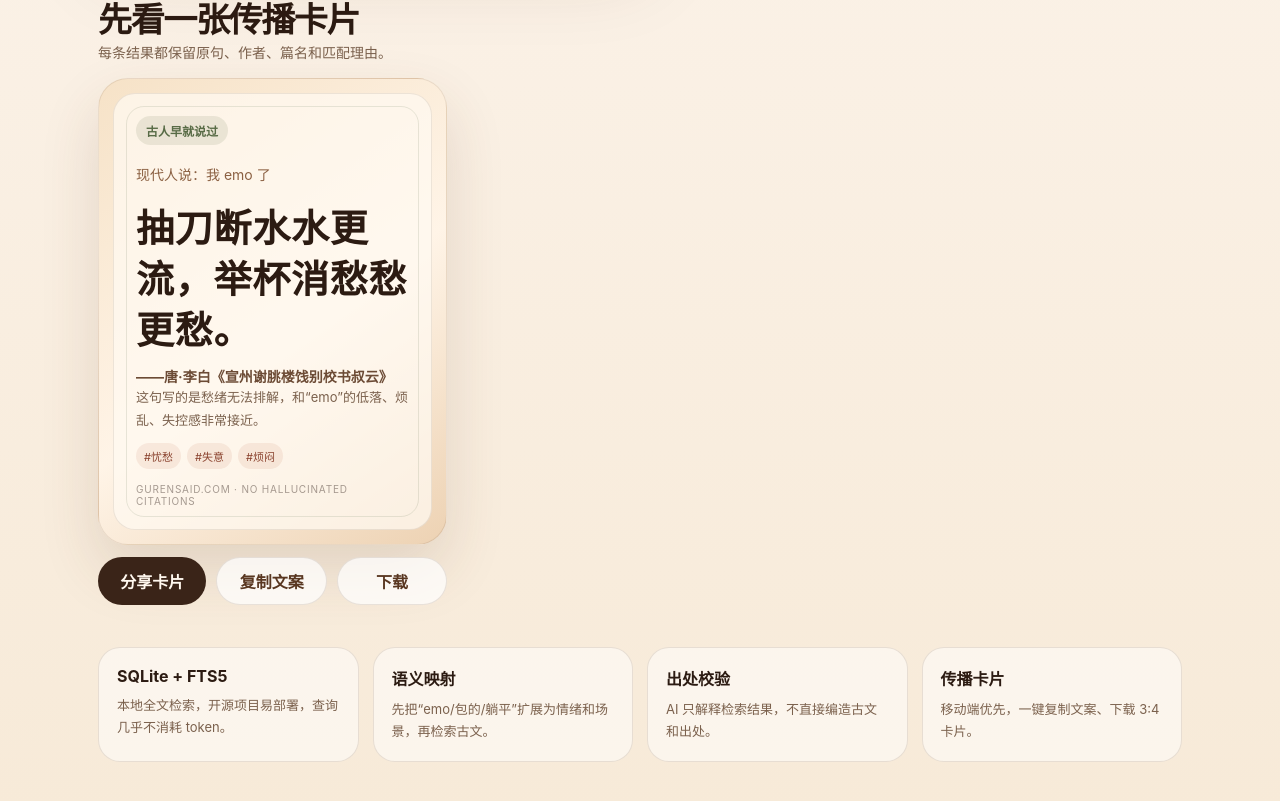
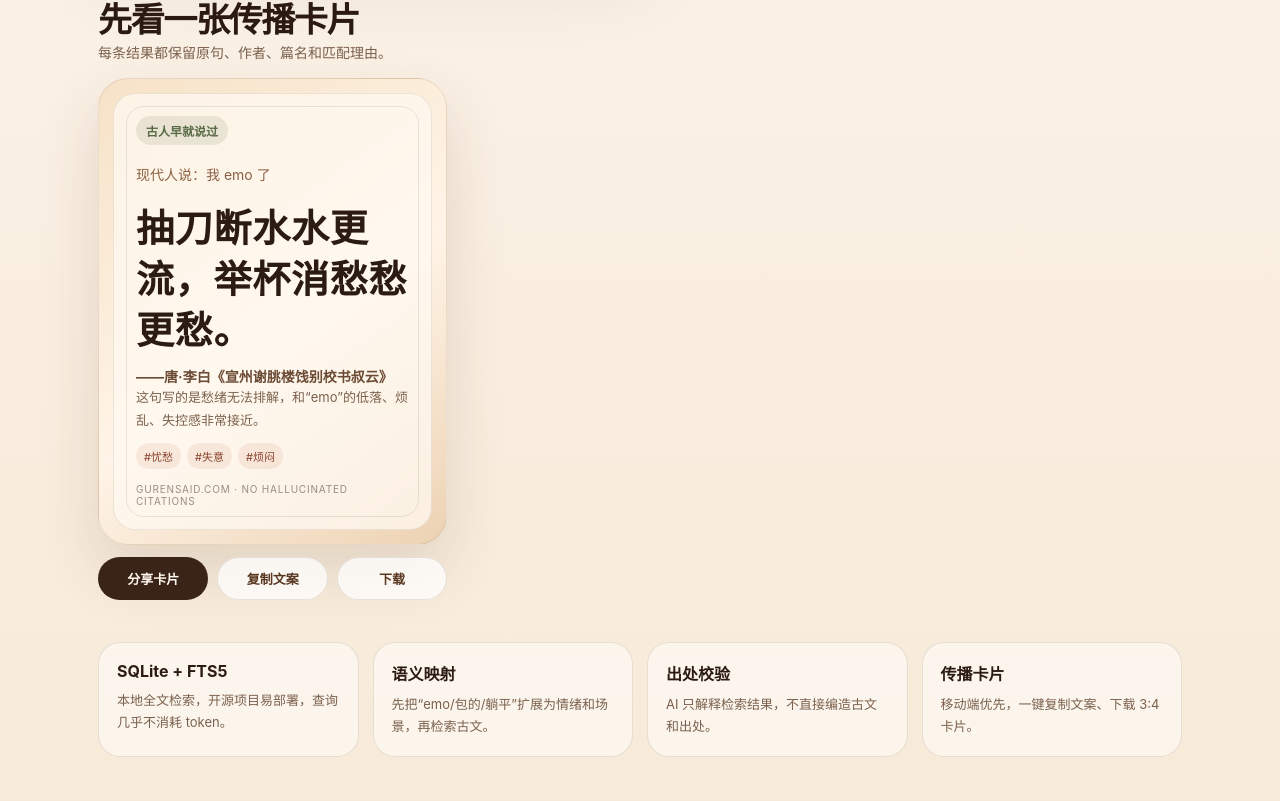
Before and after one commit to yandong2023/gu-ren-said, a Next.js app: page / in a window 1280 px wide. Shown: the part 859-1660 px from the top of the page. Built offline with nearby package versions, Linux system fonts and the light colour scheme.

Commit message:
Improve share card action layout

```diff
--- a/app/globals.css
+++ b/app/globals.css
@@ -44,7 +44,7 @@ textarea::placeholder { color: rgba(123, 97, 77, 0.72); }
 .primary-btn, .secondary-btn, .ghost-btn { display: inline-flex; align-items: center; justify-content: center; gap: 8px; border: 0; border-radius: 999px; transition: transform 0.16s ease, box-shadow 0.16s ease, background 0.16s ease; }
 .primary-btn { padding: 13px 18px; min-width: 136px; color: #fff8ef; background: linear-gradient(135deg, #3a2418, #a45438 70%, #d99345); box-shadow: 0 16px 36px rgba(120, 59, 35, 0.24); font-weight: 700; }
 .primary-btn:hover, .secondary-btn:hover, .ghost-btn:hover { transform: translateY(-1px); }
-.primary-btn:disabled { opacity: 0.68; cursor: not-allowed; }
+.primary-btn:disabled, .secondary-btn:disabled, .ghost-btn:disabled { opacity: 0.68; cursor: not-allowed; transform: none; }
 .hint { color: var(--muted); font-size: 13px; }
 .examples { display: flex; flex-wrap: wrap; gap: 9px; margin-top: 16px; }
 .example-chip { border: 1px solid rgba(82, 50, 30, 0.1); border-radius: 999px; padding: 8px 12px; color: #674833; background: rgba(255,255,255,0.62); font-size: 13px; }
@@ -68,9 +68,9 @@ textarea::placeholder { color: rgba(123, 97, 77, 0.72); }
 .explain-line { color: var(--muted); font-size: 13px; line-height: 1.7; }
 .tags { display: flex; flex-wrap: wrap; gap: 6px; margin-top: 12px; }
 .tag { padding: 5px 8px; border-radius: 999px; background: rgba(182, 93, 66, 0.1); color: #8b432f; font-size: 11px; }
-.watermark { margin-top: 14px; color: rgba(44, 27, 18, 0.42); font-size: 10px; letter-spacing: 0.08em; text-transform: uppercase; }
-.card-actions { display: flex; gap: 10px; }
-.secondary-btn, .ghost-btn { flex: 1; padding: 11px 14px; font-weight: 700; }
+.watermark { margin-top: 14px; color: rgba(44, 27, 18, 0.48); font-size: 10px; letter-spacing: 0.08em; text-transform: uppercase; }
+.card-actions { display: flex; gap: 9px; flex-wrap: wrap; }
+.secondary-btn, .ghost-btn { flex: 1 1 110px; padding: 11px 12px; font-weight: 700; font-size: 13px; }
 .secondary-btn { color: #fff8ef; background: #3a2418; }
 .ghost-btn { color: #593721; background: rgba(255,255,255,0.72); border: 1px solid var(--line); }
 .empty-state { margin: 18px 0; padding: 18px; border-radius: 22px; background: rgba(255,255,255,0.6); color: var(--muted); border: 1px solid var(--line); }
```
